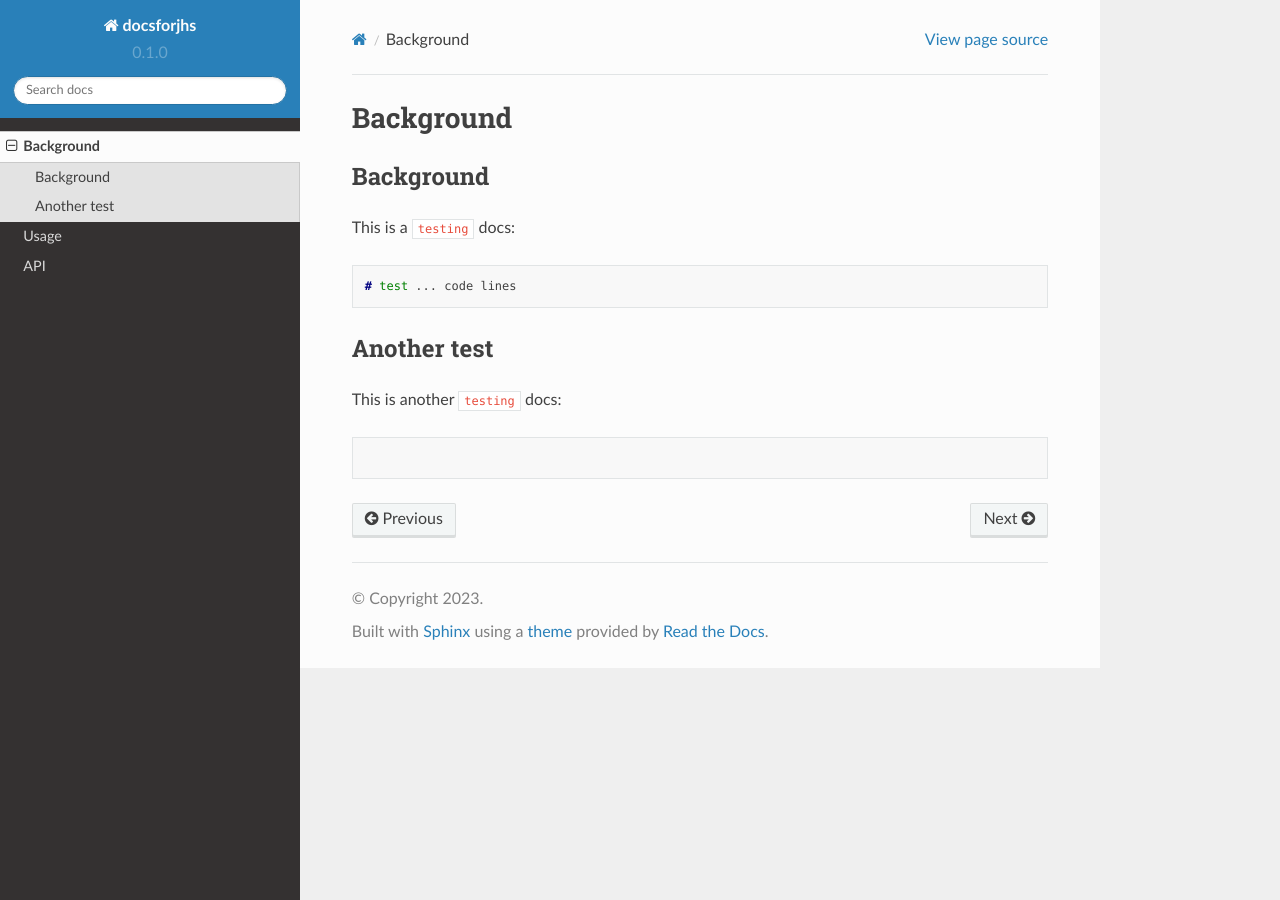
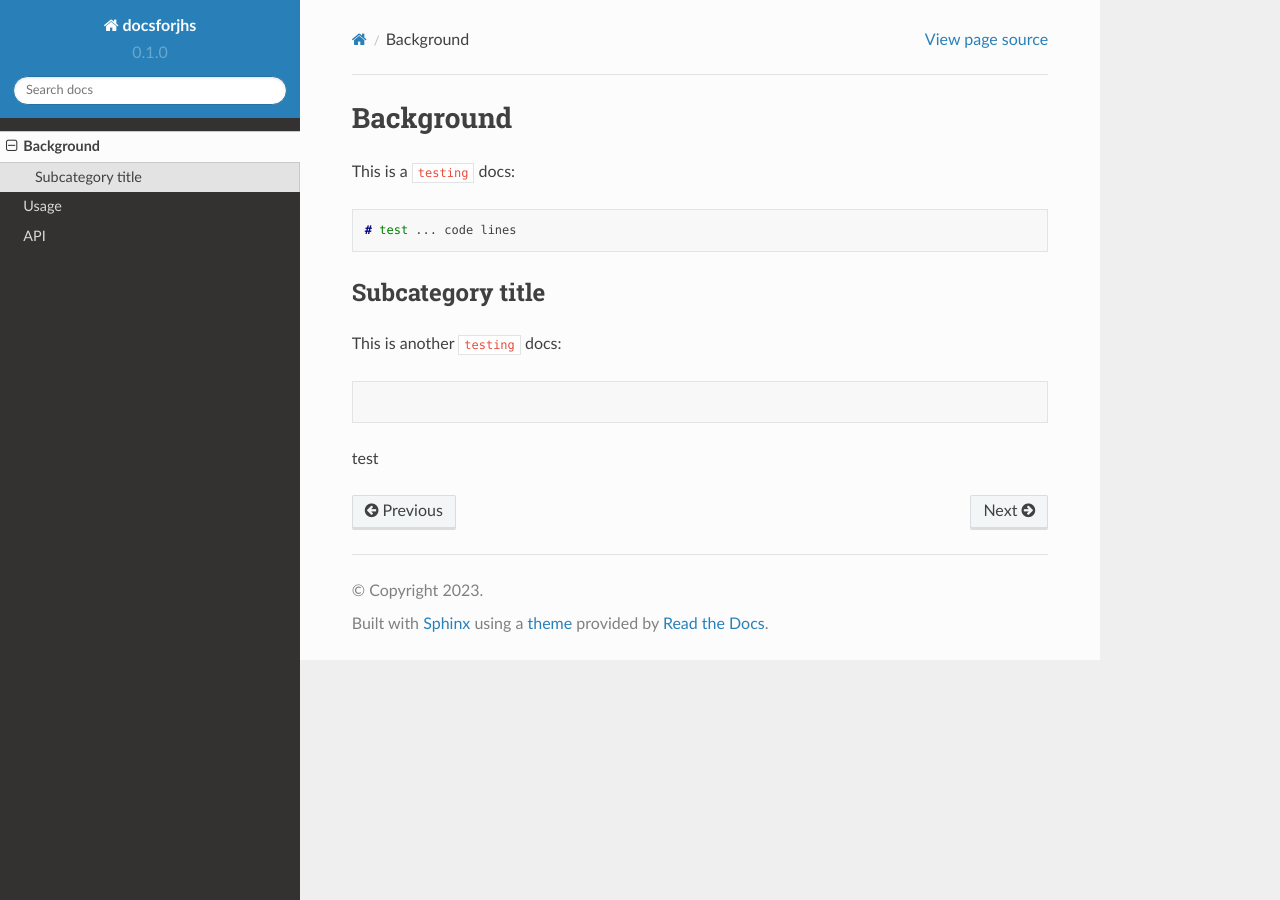
Before and after one commit to joohyungsun7/docsforjhs, a Sphinx documentation site: the page built from docs/background.rst, in a window 1280 px wide. Built offline with Sphinx 7.4.7 and the Read the Docs theme 2.0.0, drawn with Linux system fonts in a browser that asks for light colours.

Commit message:
Update background.rst

```diff
--- a/docs/background.rst
+++ b/docs/background.rst
@@ -2,9 +2,6 @@ Background
 =====
 
 .. _Introduction:
-
-Background
-------------
 
 This is a ``testing`` docs:
 
@@ -12,9 +9,10 @@ This is a ``testing`` docs:
 
    # test ... code lines
 
-Another test
+Subcategory title
 ----------------
 
 This is another ``testing`` docs:
 
-.. code-block:: test
+.. code-block::
+test
```
